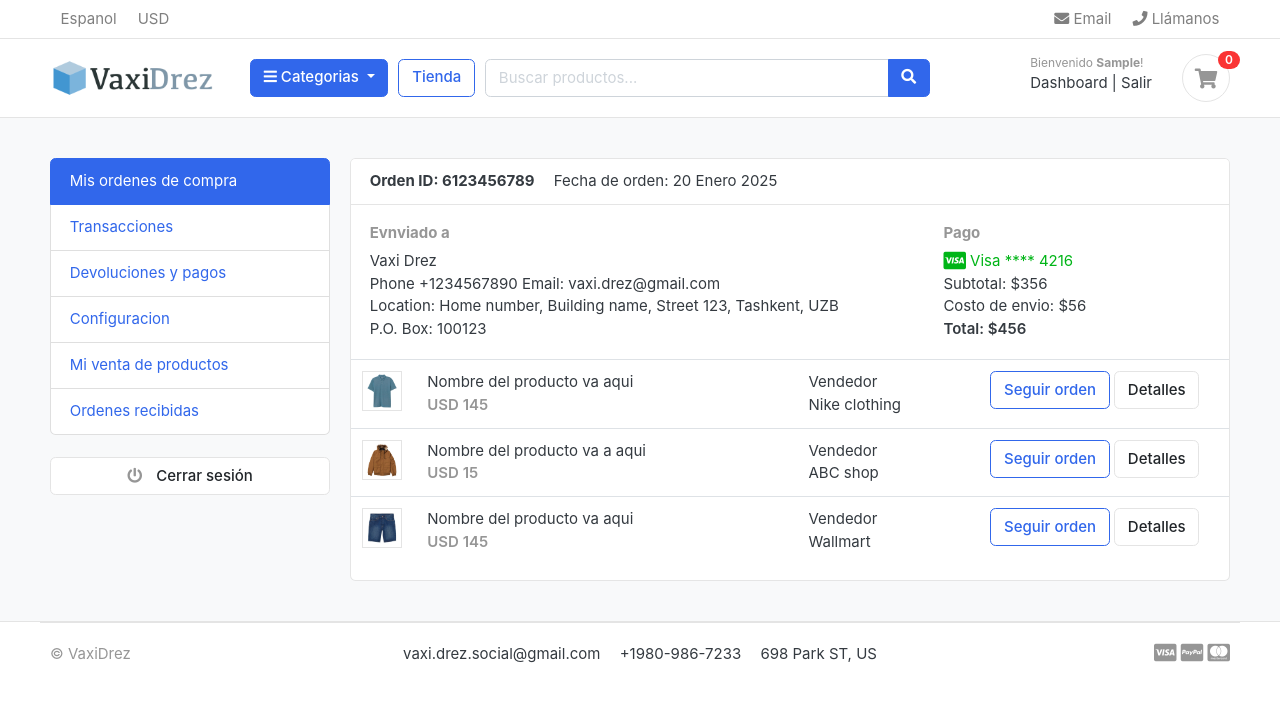
After one commit to JuanitoOrtega/ecommerce-django, a Django app: page /account/ in a window 1280 px wide. The commit adds this page. Shown: the top 702 px of the page. Run offline with Django 4.2, Linux system fonts and the light colour scheme; the visitor is signed in with stand-in values (Sample User, id 1); data that the repository does not hold is empty; some web fonts are replaced.

Commit message:
dashboard page

```diff
--- a/accounts/urls.py
+++ b/accounts/urls.py
@@ -5,4 +5,7 @@ urlpatterns = [
     path('register/', views.register, name='register'),
     path('login/', views.login, name='login'),
     path('logout/', views.logout, name='logout'),
+    path('dashboard/', views.dashboard, name='dashboard'),
+    path('', views.dashboard, name='dashboard'),
+    path('activate/<uidb64>/<token>/', views.activate, name='activate'),
 ]
--- a/accounts/views.py
+++ b/accounts/views.py
@@ -3,6 +3,12 @@ from .forms import RegistrationForm
 from .models import Account
 from django.contrib import messages, auth
 from django.contrib.auth.decorators import login_required
+from django.contrib.sites.shortcuts import get_current_site
+from django.template.loader import render_to_string
+from django.utils.http import urlsafe_base64_encode, urlsafe_base64_decode
+from django.contrib.auth.tokens import default_token_generator
+from django.utils.encoding import force_bytes
+from django.core.mail import EmailMessage
 
 # Create your views here.
 def register(request):
@@ -20,8 +26,21 @@ def register(request):
       user = Account.objects.create_user(first_name=first_name, last_name=last_name, email=email, username=username, password=password)
       user.phone_number = phone_number
       user.save()
-      messages.success(request, "Su cuenta ha sido registrada con éxito.")
-      return redirect('register')
+
+      current_site = get_current_site(request)
+      mail_subject = 'Por favor activa tu cuenta'
+      body = render_to_string('account/account_verification_email.html', {
+        'user': user,
+        'domain': current_site,
+        'uid': urlsafe_base64_encode(force_bytes(user.pk)),
+        'token': default_token_generator.make_token(user),
+      })
+      to_email = email
+      send_email = EmailMessage(mail_subject, body, to=[to_email])
+      send_email.send()
+
+      # messages.success(request, "Se registró el usuario exitosamente")
+      return redirect('/account/login/?command=verification&email='+email)
 
   context = {
     'form': form
@@ -36,7 +55,8 @@ def login(request):
     user = auth.authenticate(email=email, password=password)
     if user is not None:
       auth.login(request, user)
-      return redirect('home')
+      messages.success(request, "Has iniciado sesión exitosamente")
+      return redirect('dashboard')
     else:
       messages.error(request, 'Las credenciales son incorrectas')
       return redirect('login')
@@ -49,3 +69,25 @@ def logout(request):
   auth.logout(request)
   messages.success(request, 'Sesión cerrada exitosamente')
   return redirect('login')
+
+
+def activate(request, uidb64, token):
+  try:
+    uid = urlsafe_base64_decode(uidb64).decode()
+    user = Account._default_manager.get(pk=uid)
+  except (TypeError, ValueError, OverflowError, Account.DoesNotExist):
+    user = None
+
+  if user is not None and default_token_generator.check_token(user, token):
+    user.is_active = True
+    user.save()
+    messages.success(request, 'Tu cuenta se activó exitosamente.')
+    return redirect('login')
+  else:
+    messages.error(request, 'La activación es inválida')
+    return redirect('register')
+
+
+@login_required(login_url='login')
+def dashboard(request):
+  return render(request, 'account/dashboard.html')
--- /dev/null
+++ b/templates/account/dashboard.html
@@ -0,0 +1,124 @@
+{% extends 'base.html' %}
+{% load static %}
+{% block content %}
+<!-- ========================= SECTION CONTENT ========================= -->
+<section class="section-conten padding-y bg">
+  {% include 'includes/alerts.html' %}
+  <div class="container">
+    <div class="row">
+      <aside class="col-md-3">
+        <!--   SIDEBAR   -->
+        <ul class="list-group">
+          <a class="list-group-item active" href="#"> Mis ordenes de compra </a>
+          <a class="list-group-item" href="#"> Transacciones </a>
+          <a class="list-group-item" href="#"> Devoluciones y pagos </a>
+          <a class="list-group-item" href="#">Configuracion </a>
+          <a class="list-group-item" href="#"> Mi venta de productos </a>
+          <a class="list-group-item" href="#"> Ordenes recibidas </a>
+        </ul>
+        <br />
+        <a class="btn btn-light btn-block" href="{% url 'logout' %}">
+          <i class="fa fa-power-off"></i>
+          <span class="text">Cerrar sesión</span>
+        </a>
+        <!--   SIDEBAR .//END   -->
+      </aside>
+      <main class="col-md-9">
+        <article class="card">
+          <header class="card-header">
+            <strong class="d-inline-block mr-3">Orden ID: 6123456789</strong>
+            <span>Fecha de orden: 20 Enero 2025</span>
+          </header>
+          <div class="card-body">
+            <div class="row">
+              <div class="col-md-8">
+                <h6 class="text-muted">Evnviado a</h6>
+                <p>
+                  Vaxi Drez <br />
+                  Phone +1234567890 Email: vaxi.drez@gmail.com <br />
+                  Location: Home number, Building name, Street 123, Tashkent,
+                  UZB <br />
+                  P.O. Box: 100123
+                </p>
+              </div>
+              <div class="col-md-4">
+                <h6 class="text-muted">Pago</h6>
+                <span class="text-success">
+                  <i class="fab fa-lg fa-cc-visa"></i>
+                  Visa **** 4216
+                </span>
+                <p>
+                  Subtotal: $356 <br />
+                  Costo de envio: $56 <br />
+                  <span class="b">Total: $456 </span>
+                </p>
+              </div>
+            </div>
+            <!-- row.// -->
+          </div>
+          <!-- card-body .// -->
+          <div class="table-responsive">
+            <table class="table table-hover">
+              <tr>
+                <td width="65">
+                  <img src="{% static 'images/items/1.jpg' %}" class="img-xs border" />
+                </td>
+                <td>
+                  <p class="title mb-0">Nombre del producto va aqui</p>
+                  <var class="price text-muted">USD 145</var>
+                </td>
+                <td>
+                  Vendedor <br />
+                  Nike clothing
+                </td>
+                <td width="250">
+                  <a href="#" class="btn btn-outline-primary">Seguir orden</a>
+                  <a href="#" class="btn btn-light"> Detalles </a>
+                </td>
+              </tr>
+              <tr>
+                <td>
+                  <img src="{% static 'images/items/2.jpg' %}" class="img-xs border" />
+                </td>
+                <td>
+                  <p class="title mb-0">Nombre del producto va a aqui</p>
+                  <var class="price text-muted">USD 15</var>
+                </td>
+                <td>
+                  Vendedor <br />
+                  ABC shop
+                </td>
+                <td>
+                  <a href="#" class="btn btn-outline-primary">Seguir orden</a>
+                  <a href="#" class="btn btn-light"> Detalles </a>
+                </td>
+              </tr>
+              <tr>
+                <td>
+                  <img src="{% static 'images/items/3.jpg' %}" class="img-xs border" />
+                </td>
+                <td>
+                  <p class="title mb-0">Nombre del producto va aqui</p>
+                  <var class="price text-muted">USD 145</var>
+                </td>
+                <td>
+                  Vendedor <br />
+                  Wallmart
+                </td>
+                <td>
+                  <a href="#" class="btn btn-outline-primary">Seguir orden</a>
+                  <a href="#" class="btn btn-light"> Detalles </a>
+                </td>
+              </tr>
+            </table>
+          </div>
+          <!-- table-responsive .end// -->
+        </article>
+        <!-- order-group.// -->
+      </main>
+    </div>
+    <!-- row.// -->
+  </div>
+</section>
+<!-- ========================= SECTION CONTENT END// ========================= -->
+{% endblock content %}
--- a/templates/includes/header.html
+++ b/templates/includes/header.html
@@ -94,7 +94,7 @@
                   <span class="dark-transp"> | </span>
                   <a href="{% url 'register' %}">Registrarse</a>
                   {% else %}
-                  <a href="#">Mi cuenta</a>
+                  <a href="{% url 'dashboard' %}">Dashboard</a>
                   <span class="dark-transp"> | </span>
                   <a href="{% url 'logout' %}">Salir</a>
                   {% endif %}
```
Also changed, not shown: ecommerce/settings.py (+8 -0 lines), templates/account/account_verification_email.html (added, +9 -0 lines), templates/account/login.html (+8 -0 lines), static/favicon.ico (added).
